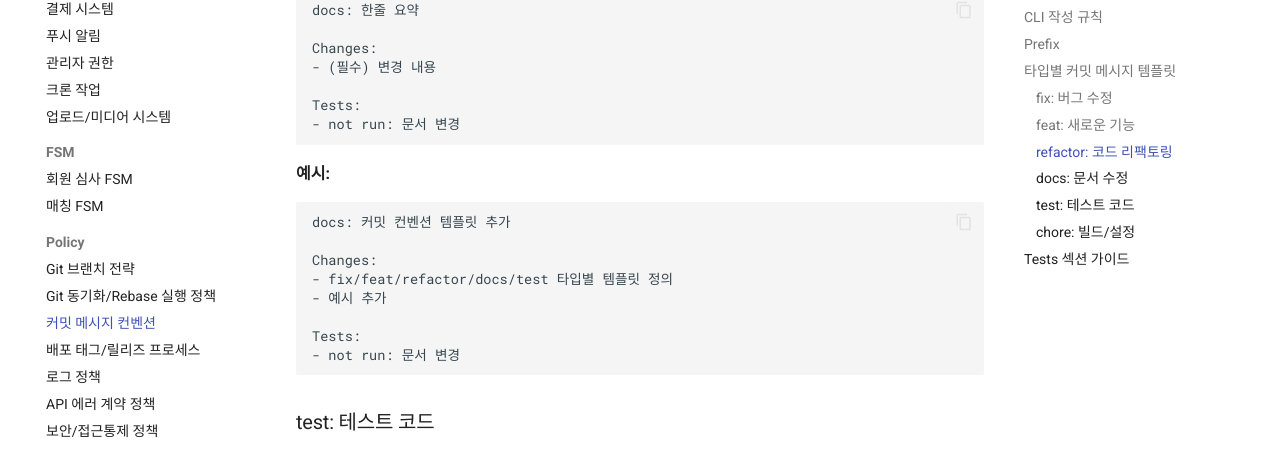
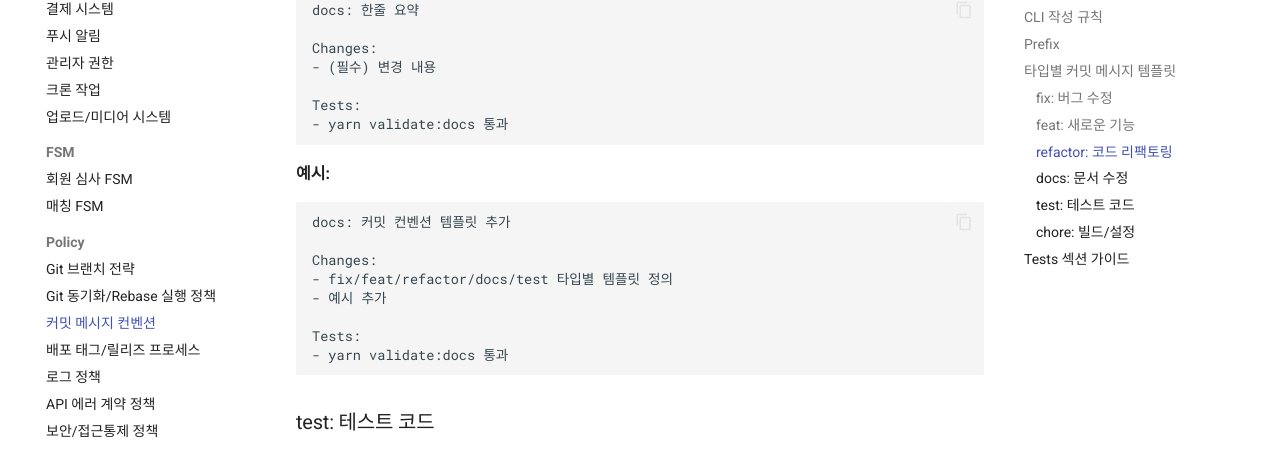
Before and after one commit to coupler-developer/docs, an MkDocs documentation site: the page built from content/policy/commit-convention.md, in a window 1280 px wide and 900 px high, scrolled down 3904 px. Shown: the part 145-594 px from the top of the window. Built offline with MkDocs 1.6.1 and Material for MkDocs 9.7.7, drawn with Linux system fonts in a browser that asks for light colours; comment, search, counter and statistics services are not loaded; some of the changed text lies outside the part shown.

Commit message:
docs: 문서 검증 커밋 예시 정리
Changes:
- docs 커밋 예시와 테스트 결과 표기를 yarn validate:docs 통과 기준으로 정리

Tests:
- yarn validate:docs 통과

````diff
--- a/content/policy/commit-convention.md
+++ b/content/policy/commit-convention.md
@@ -188,7 +188,7 @@ Changes:
 - (필수) 변경 내용
 
 Tests:
-- not run: 문서 변경
+- yarn validate:docs 통과
 ```
 
 **예시:**
@@ -201,7 +201,7 @@ Changes:
 - 예시 추가
 
 Tests:
-- not run: 문서 변경
+- yarn validate:docs 통과
 ```
 
 ### test: 테스트 코드
@@ -269,7 +269,7 @@ Tests:
 | -------------------- | ------------------------------------ |
 | 테스트 실행 완료     | `npm test 통과 (12/12)`              |
 | 수동 테스트          | `수동 테스트 완료 (시나리오)`        |
-| 테스트 미실행 (문서) | `not run: 문서 변경`                 |
+| 문서 검증            | `yarn validate:docs 통과`            |
 | 테스트 미실행 (설정) | `not run: 설정 파일만 변경`          |
 | 테스트 미실행 (CI)   | `not run: CI에서 검증 예정`          |
 | 테스트 코드 없음     | `not run: 테스트 코드 미작성 (TODO)` |
````
